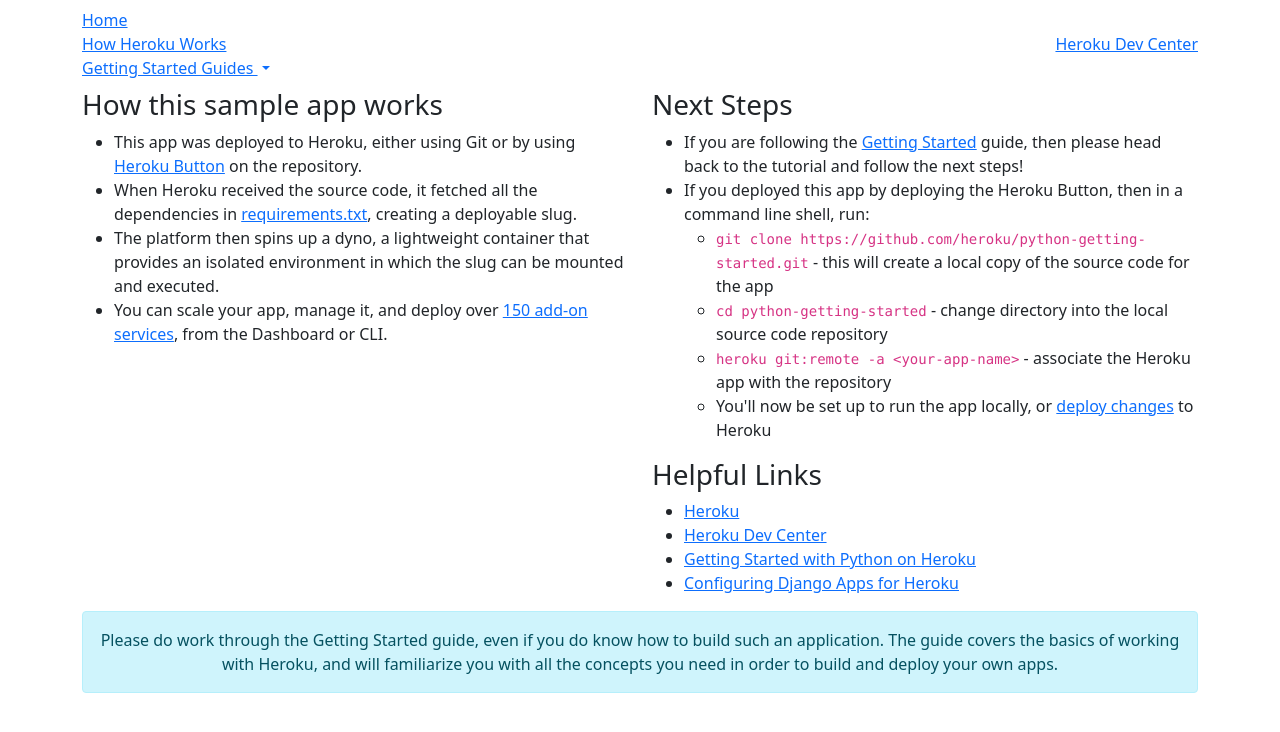
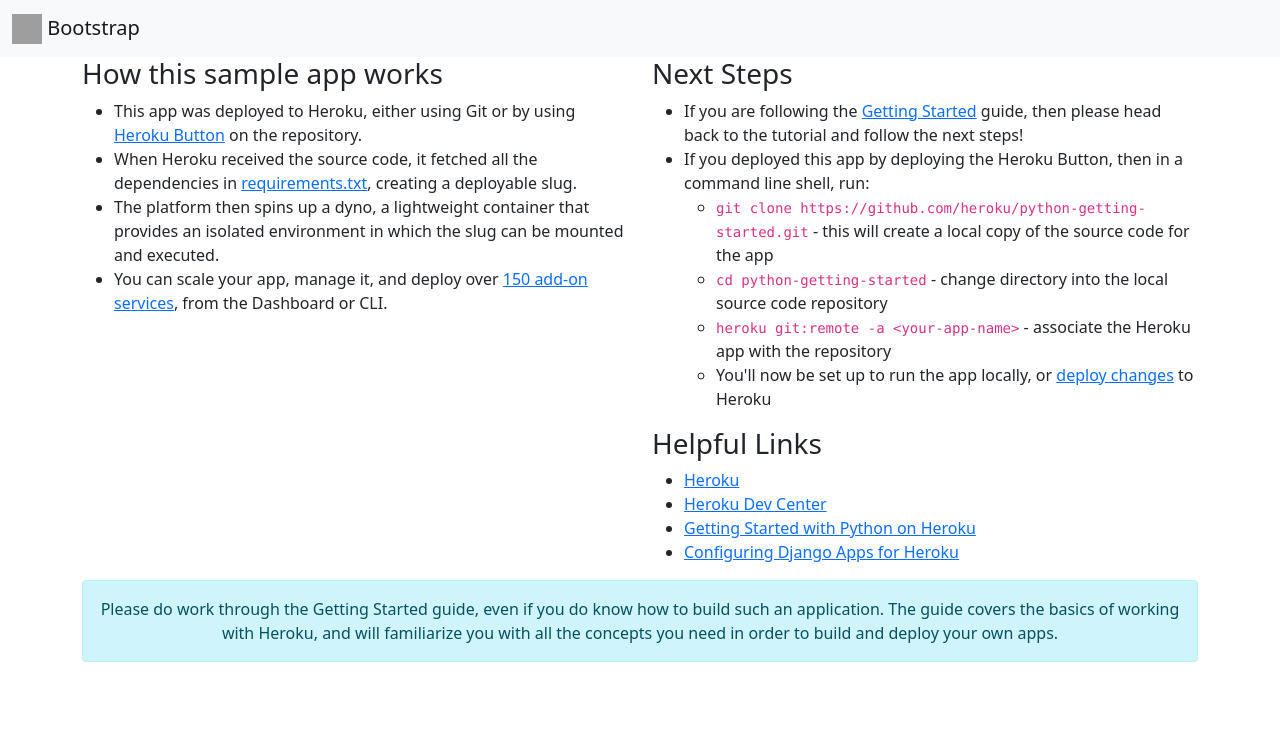
Before and after one commit to tkdshi/lylicsapp, a Django app: page / in a window 1280 px wide. Shown: the top 732 px of the page. Run offline with Django 3.2, Linux system fonts and the light colour scheme; grey boxes are pictures that could not be loaded.

Commit message:
Update base.html

```diff
--- a/hello/templates/base.html
+++ b/hello/templates/base.html
@@ -42,38 +42,14 @@
   </style>
 </head>
 <body>
-<nav class="navbar navbar-default navbar-static-top navbar-inverse">
-  <div class="container">
-    <ul class="nav navbar-nav">
-      <li class="active">
-        <a href="/"><span class="glyphicon glyphicon-home"></span> Home</a>
-      </li>
-      <li>
-        <a href="https://devcenter.heroku.com/articles/how-heroku-works"><span class="glyphicon glyphicon-user"></span> How Heroku Works</a>
-      </li>
-      <li class="dropdown">
-        <a href="#" class="dropdown-toggle" data-toggle="dropdown" role="button" aria-expanded="false"><span class="glyphicon glyphicon-info-sign"></span> Getting Started Guides <span class="caret"></span></a>
-          <ul class="dropdown-menu" role="menu">
-            <li><a href="https://devcenter.heroku.com/articles/getting-started-with-ruby">Getting Started with Ruby on Heroku</a></li>
-            <li><a href="https://devcenter.heroku.com/articles/getting-started-with-nodejs">Getting Started with Node on Heroku</a></li>
-            <li><a href="https://devcenter.heroku.com/articles/getting-started-with-php">Getting Started with PHP on Heroku</a></li>
-            <li><a href="https://devcenter.heroku.com/articles/getting-started-with-python">Getting Started with Python on Heroku</a></li>
-            <li><a href="https://devcenter.heroku.com/articles/getting-started-with-java">Getting Started with Java on Heroku</a></li>
-            <li><a href="https://devcenter.heroku.com/articles/getting-started-with-clojure">Getting Started with Clojure on Heroku</a></li>
-            <li><a href="https://devcenter.heroku.com/articles/getting-started-with-scala">Getting Started with Scala on Heroku</a></li>
-            <li class="divider"></li>
-            <li><a href="https://devcenter.heroku.com/articles/getting-started-with-heroku-and-connect-without-local-dev">Getting Started on Heroku with Heroku Connect</a></li>
-            <li><a href="https://devcenter.heroku.com/articles/getting-started-with-jruby">Getting Started with Ruby on Heroku (Microsoft Windows)</a></li>
-          </ul>
-      </li>
-    </ul>
-    <ul class="nav navbar-nav navbar-right">
-      <li class="navbar-right">
-        <a href="https://devcenter.heroku.com"><span class="glyphicon glyphicon-book"></span> Heroku Dev Center</a>
-      </li>
-    </ul>
-  </div>
-</nav>
+  <nav class="navbar navbar-light bg-light">
+    <div class="container-fluid">
+      <a class="navbar-brand" href="#">
+        <img src="..." alt="ブランド" width="30" height="30" class="d-inline-block align-text-top">
+        Bootstrap
+      </a>
+    </div>
+  </nav>
 
 {% block content %}{% endblock %}
 
```
